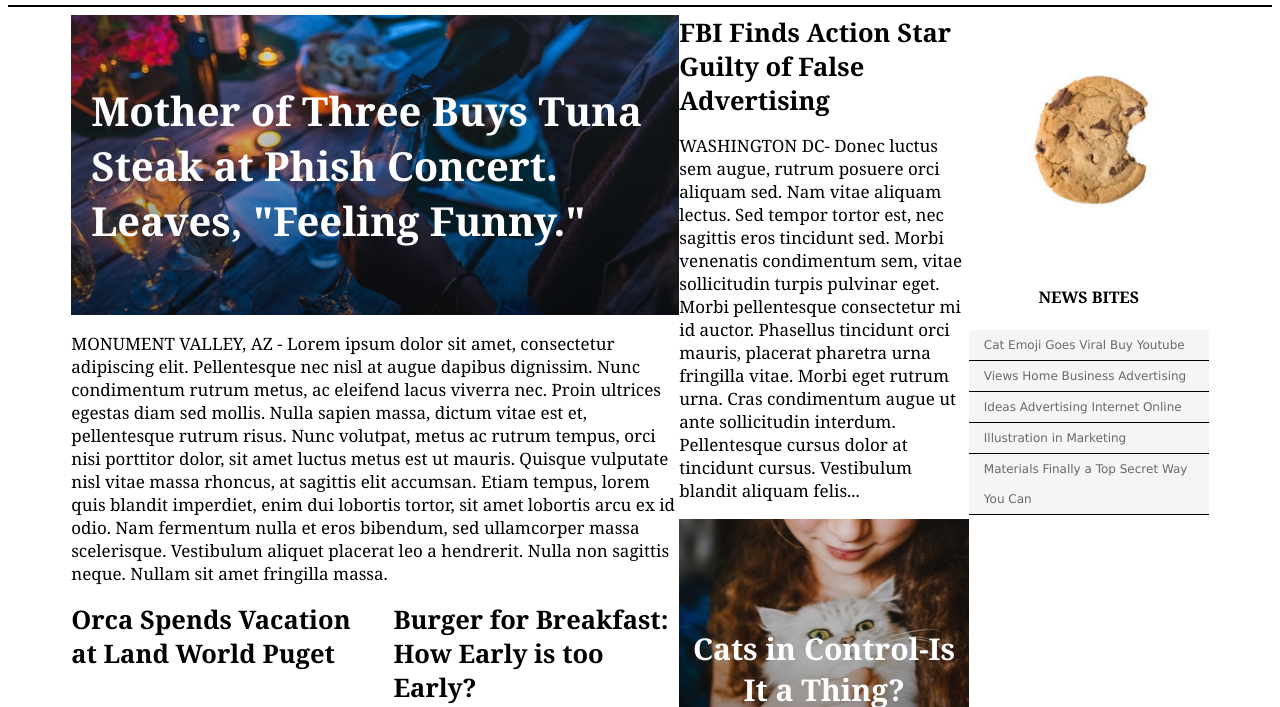
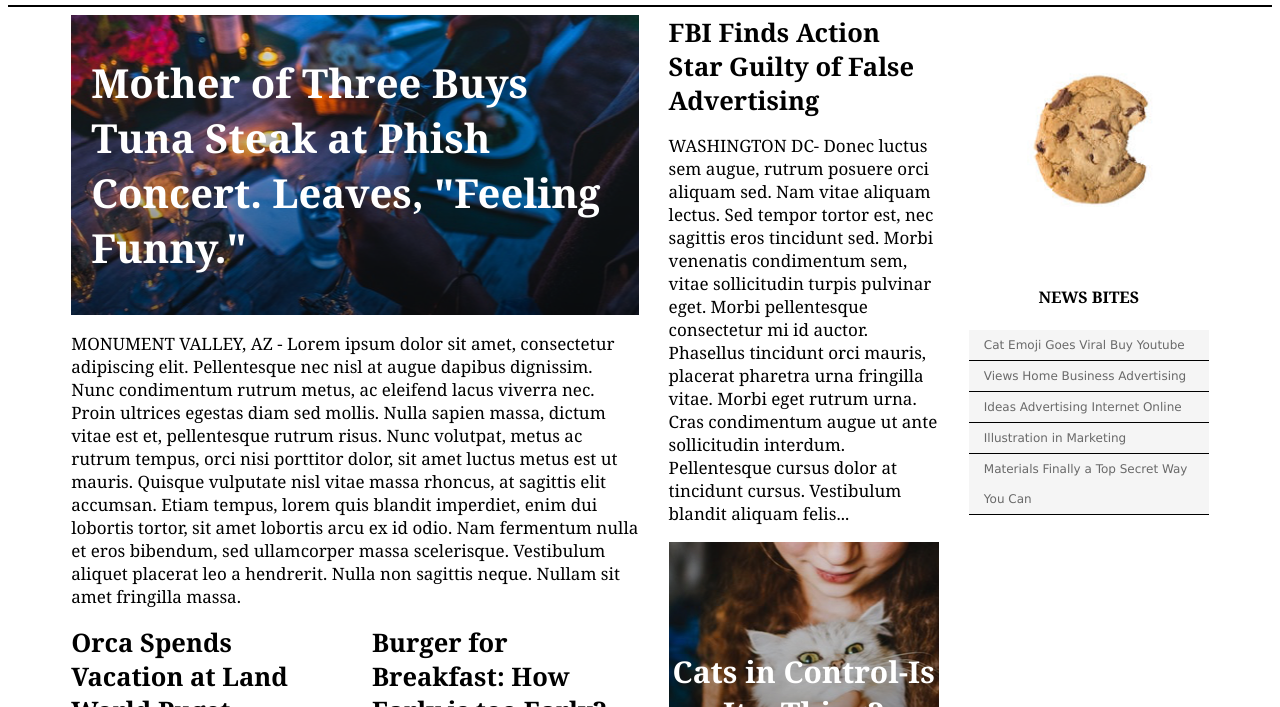
Before and after one commit to anderbay/anderbay.github.io, a plain HTML site: page index.html in a window 1280 px wide. Shown: the part 93-800 px from the top of the page. Drawn offline with Linux system fonts and the light colour scheme.

Commit message:
Add files via upload
Manually added this file through github

```diff
--- a/resources/css/style.css
+++ b/resources/css/style.css
@@ -71,18 +71,21 @@ nav ul span {
   display: flex;
   flex-direction: column;
   width: 630px;
+  margin-right:20px;
 }
 
 .column.medium {
   display: flex;
   flex-direction: column;
   width: 300px;
+  margin: 0 10px;
 }
 
 .column.small {
   display: flex;
   flex-direction: column;
   width: 240px;
+  margin-left: 20px;
 }
 
 .column.small img {
```
